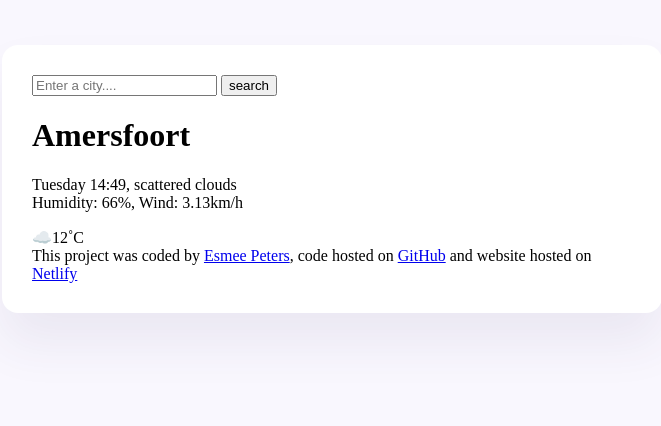
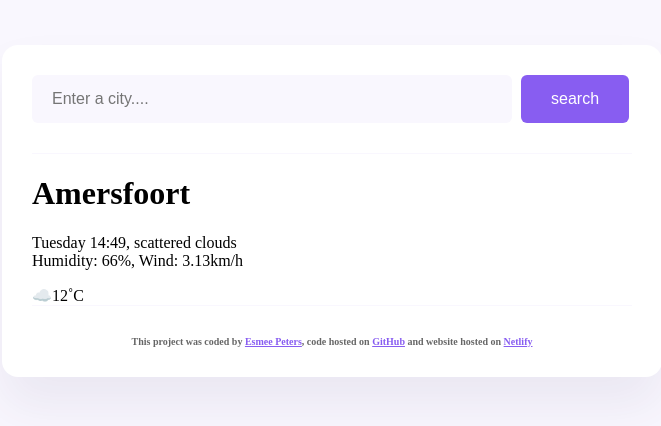
Before and after one commit to esmeep/EigenWeerApp, a plain HTML site: page index.html in a window 1280 px wide. Shown: the whole page, without its empty margins (308-969 px from the left). Drawn offline with Linux system fonts and the light colour scheme; a web font is replaced by a local one.

Commit message:
I styled the footer

```diff
--- a/index.html
+++ b/index.html
@@ -17,9 +17,14 @@
   <body>
     <div class="app">
       <header>
-        <form>
-          <input type="search" placeholder="Enter a city...." required />
-          <input type="submit" value="search" />
+        <form class="search-form">
+          <input
+            type="search"
+            placeholder="Enter a city...."
+            required
+            class="search-form-input"
+          />
+          <input type="submit" value="search" class="search-form-button" />
         </form>
       </header>
       <main>
--- a/src/style.css
+++ b/src/style.css
@@ -1,6 +1,9 @@
 body {
   background-color: #f9f7fe;
   font-family: "Bodoni Moda SC", serif;
+}
+a {
+  color: #885df1;
 }
 
 .app {
@@ -11,3 +14,35 @@ body {
   box-shadow: 0 30px 50px rgba(65, 50, 100, 0.08);
   border-radius: 16px;
 }
+header {
+  border-bottom: 1px solid #f9f7fe;
+  padding: 0 0 30px 0;
+}
+
+.search-form-input {
+  background-color: #f9f7fe;
+  border: none;
+  border-radius: 6px;
+  width: 80%;
+  padding: 15px 20px;
+  font-size: 16px;
+}
+
+.search-form-button {
+  background-color: #885df1;
+  padding: 15px 30px;
+  border: none;
+  border-radius: 6px;
+  color: white;
+  margin-left: 5px;
+  font-size: 16px;
+}
+
+footer {
+  border-top: 1px solid #f9f7fe;
+  padding: 30px 0 0 0;
+  text-align: center;
+  font-size: 10px;
+  color: rgba(0, 0, 0, 0.6);
+  font-weight: bold;
+}
```
Also changed, not shown: ._index.html.
